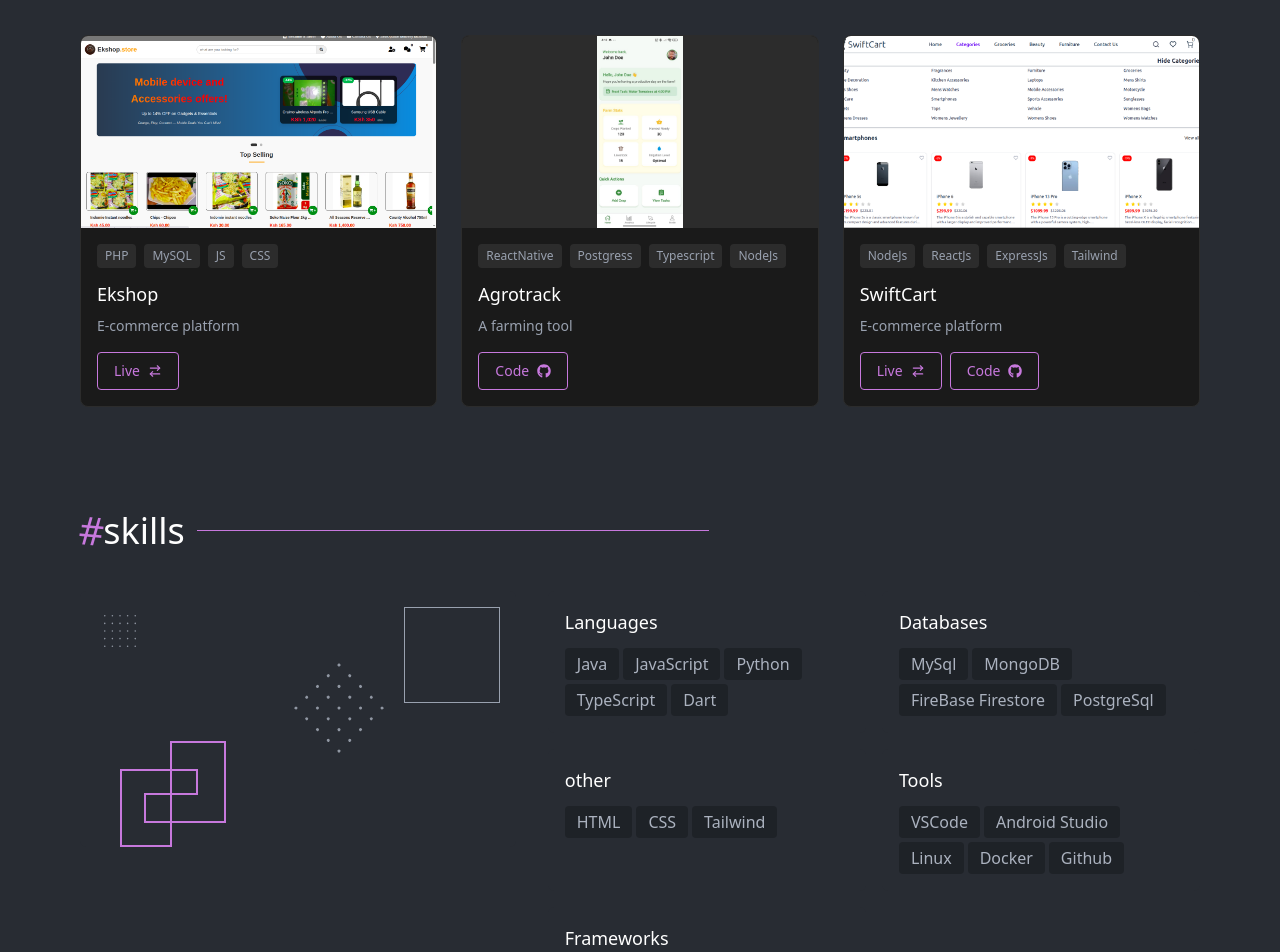
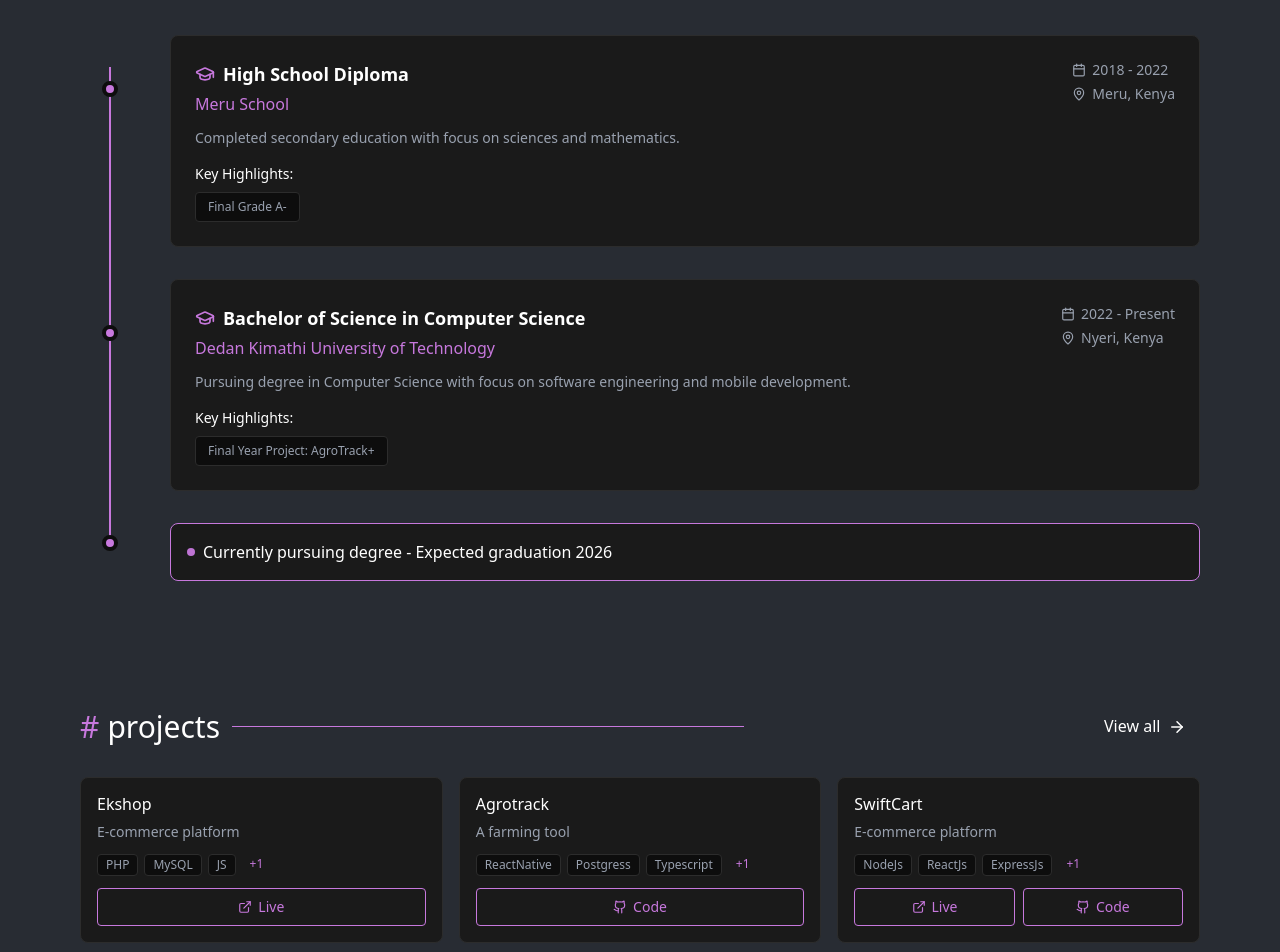
Before and after one commit to rodgers-munene/portfolio-final, a React (Vite) app: page / in a window 1280 px wide. Shown: the part 1240-2192 px from the top of the page. Built offline with nearby package versions, Linux system fonts and the light colour scheme.

Commit message:
addition of education section in landing page

```diff
--- a/src/components/global/Header.jsx
+++ b/src/components/global/Header.jsx
@@ -25,7 +25,7 @@
         }}
          className='flex cursor-pointer'>
             <img src={logo} alt="logo" className='w-8 h-8'/>
-            <h1 className='ml-4 text-white font-medium'>Rodgers</h1>
+            <h1 className='ml-4 text-white font-medium'>Rodgers <span className='text-[#C778DD]'>Munene</span></h1>
         </div>
         <div className='md:w-1/2 lg:w-1/3 hidden md:block'>
             <Navbar />
--- /dev/null
+++ b/src/components/home-components/EducationSection.jsx
@@ -0,0 +1,149 @@
+import { motion } from "framer-motion";
+import { GraduationCap, Calendar, MapPin } from "lucide-react";
+
+// Sample education data
+const educationData = [
+  {
+    degree: "High School Diploma",
+    institution: "Meru School",
+    location: "Meru, Kenya",
+    period: "2018 - 2022",
+    description: "Completed secondary education with focus on sciences and mathematics.",
+    achievements: ["Final Grade A-"]
+  },
+  {
+    degree: "Bachelor of Science in Computer Science",
+    institution: "Dedan Kimathi University of Technology",
+    location: "Nyeri, Kenya",
+    period: "2022 - Present",
+    description: "Pursuing degree in Computer Science with focus on software engineering and mobile development.",
+    achievements: ["Final Year Project: AgroTrack+"]
+  }
+];
+
+const fadeUpVariant = {
+  hidden: { opacity: 0, y: 20 },
+  visible: {
+    opacity: 1,
+    y: 0,
+    transition: {
+      duration: 0.6,
+      ease: "easeOut"
+    }
+  }
+};
+
+const EducationSection = () => {
+  return (
+    <section className="w-full sm:w-[90vw] max-w-7xl mx-auto px-4 py-12 md:py-16">
+      {/* Header */}
+      <div className="w-full flex items-center mb-12">
+        <h1 className="text-white text-2xl sm:text-3xl mr-3 flex items-center whitespace-nowrap">
+          <span className="text-[#C778DD] mr-2">#</span>education
+        </h1>
+        <div className="hidden sm:block flex-grow max-w-lg border-b h-0 border-[#C778DD]"></div>
+      </div>
+
+      {/* Timeline */}
+      <div className="relative">
+        {/* Vertical line - hidden on mobile, visible on larger screens */}
+        <div className="hidden md:block absolute left-[29px] top-8 bottom-8 w-0.5 bg-[#C778DD]"></div>
+
+        {/* Education items */}
+        <div className="space-y-8">
+          {educationData.map((edu, index) => (
+            <motion.div
+              key={index}
+              initial="hidden"
+              whileInView="visible"
+              viewport={{ once: true }}
+              variants={fadeUpVariant}
+              className="relative"
+            >
+              {/* Timeline dot */}
+              <div className="hidden md:flex absolute left-0 top-6 w-[60px] h-[60px] items-center justify-center">
+                <div className="w-4 h-4 rounded-full bg-[#C778DD] border-4 border-[#0D0D0D] z-10"></div>
+              </div>
+
+              {/* Content card */}
+              <div className="md:ml-[90px] border border-[#2C2C2C] bg-[#1A1A1A] rounded-lg p-6">
+                {/* Header */}
+                <div className="flex flex-col sm:flex-row sm:items-start sm:justify-between gap-3 mb-3">
+                  <div className="flex-1">
+                    <h3 className="text-white text-lg font-semibold mb-1 flex items-start gap-2">
+                      <GraduationCap className="text-[#C778DD] mt-1 flex-shrink-0" size={20} />
+                      {edu.degree}
+                    </h3>
+                    <p className="text-[#C778DD] font-medium">{edu.institution}</p>
+                  </div>
+
+                  <div className="flex flex-col gap-1 text-sm text-gray-400">
+                    <div className="flex items-center gap-1.5">
+                      <Calendar size={14} />
+                      <span>{edu.period}</span>
+                    </div>
+                    <div className="flex items-center gap-1.5">
+                      <MapPin size={14} />
+                      <span>{edu.location}</span>
+                    </div>
+                  </div>
+                </div>
+
+                {/* Description */}
+                <p className="text-gray-400 text-sm mb-4">
+                  {edu.description}
+                </p>
+
+                {/* Achievements */}
+                {edu.achievements && edu.achievements.length > 0 && (
+                  <div>
+                    <p className="text-white text-sm font-medium mb-2">Key Highlights:</p>
+                    <div className="flex flex-wrap gap-2">
+                      {edu.achievements.map((achievement, idx) => (
+                        <span
+                          key={idx}
+                          className="text-xs text-gray-400 px-3 py-1.5 rounded border border-[#2C2C2C] bg-[#0D0D0D]"
+                        >
+                          {achievement}
+                        </span>
+                      ))}
+                    </div>
+                  </div>
+                )}
+              </div>
+
+              {/* Arrow connector for mobile */}
+              {index < educationData.length - 1 && (
+                <div className="md:hidden flex justify-center my-4">
+                  <div className="w-0.5 h-8 bg-[#C778DD]"></div>
+                </div>
+              )}
+            </motion.div>
+          ))}
+        </div>
+
+        {/* Current status indicator */}
+        <motion.div
+          initial="hidden"
+          whileInView="visible"
+          viewport={{ once: true }}
+          variants={fadeUpVariant}
+          className="relative mt-8"
+        >
+          <div className="hidden md:flex absolute left-0 top-3 w-[60px] items-center justify-center">
+            <div className="w-4 h-4 rounded-full bg-[#C778DD] animate-pulse border-4 border-[#0D0D0D] z-10"></div>
+          </div>
+
+          <div className="md:ml-[90px] border border-[#C778DD] bg-[#1A1A1A] rounded-lg p-4">
+            <p className="text-white font-medium flex items-center gap-2">
+              <span className="w-2 h-2 rounded-full bg-[#C778DD] animate-pulse"></span>
+              Currently pursuing degree - Expected graduation 2026
+            </p>
+          </div>
+        </motion.div>
+      </div>
+    </section>
+  );
+};
+
+export default EducationSection;
--- a/src/components/home-components/Hero.jsx
+++ b/src/components/home-components/Hero.jsx
@@ -1,6 +1,7 @@
 import outline from "../../assets/outline.png";
 import hacker from "../../assets/hackerNoBg.png";
 import dots from "../../assets/Dots.svg";
+import myResume from "../../assets/rodgers_munene_CV.pdf";
 import { useNavigate } from "react-router-dom";
 import { motion } from "framer-motion";
 
@@ -36,7 +37,7 @@
         >
           {" "}
           <span className="text-[#C778DD]">Software Developer</span>,{" "}
-          <span className="text-[#C778DD]">Designer</span>, and a {" "}
+          <span className="text-[#C778DD]">Designer</span>, and a{" "}
           <span className="text-[#C778DD]">Problem Solver</span>
         </motion.h1>
 
@@ -44,16 +45,28 @@
           variants={fadeUp}
           className="text-gray-300 mt-4 sm:mt-7 max-w-md text-sm sm:text-base lg:text-lg"
         >
-          Turning ideas into scalable solutions, with clean architecture and interfaces that just click.
+          Turning ideas into scalable solutions, with clean architecture and
+          interfaces that just click.
         </motion.p>
 
+        <div className="flex gap-x-3">
           <motion.button
             variants={fadeUp}
             onClick={() => navigate("/contact-me")}
             className="border border-[#C778DD] text-white px-3 py-1 mt-5 sm:mt-7 hover:bg-[#C778DD] hover:bg-opacity-10 transition-colors text-sm sm:text-base lg:text-lg"
           >
-          Contact me!!
+            Hire Me!
           </motion.button>
+          <motion.a
+            href={myResume}
+            download="rodgers_munene_CV.pdf"
+            variants={fadeUp}
+          >
+            <button className="border border-[#C778DD] text-white px-3 py-1 mt-5 sm:mt-7 hover:bg-[#C778DD] hover:bg-opacity-10 transition-colors text-sm sm:text-base lg:text-lg">
+              Download CV
+            </button>
+          </motion.a>
+        </div>
       </div>
 
       {/* image section */}
@@ -91,8 +104,7 @@
         >
           <div className="w-3 h-3 sm:w-5 sm:h-5 bg-[#C778DD]"></div>
           <p className="ml-2 text-gray-400 text-xs sm:text-sm">
-            Currently working on{" "}
-            <span className="text-white">Agrotrack</span>
+            Currently working on <span className="text-white">Agrotrack</span>
           </p>
         </motion.div>
       </div>
--- a/src/components/home-components/ProjectsHome.jsx
+++ b/src/components/home-components/ProjectsHome.jsx
@@ -1,99 +1,108 @@
 import { motion } from "framer-motion";
-import { ArrowRight, ArrowRightLeft } from "lucide-react";
-import { FaGithub } from "react-icons/fa";
-import { useNavigate, Link } from "react-router-dom";
+import { ArrowRight, ExternalLink, Github } from "lucide-react";
 import { ProjectsData } from "../../services/Data";
 
-// Simplified animation variant (fade up only)
+
 const fadeUpVariant = {
   hidden: { opacity: 0, y: 20 },
   visible: {
     opacity: 1,
     y: 0,
     transition: {
-      duration: 0.6,
+      duration: 0.5,
       ease: "easeOut"
     }
   }
 };
 
 const ProjectsSection = () => {
-  const navigate = useNavigate();
-
   return (
     <section className="w-full sm:w-[90vw] max-w-7xl mx-auto px-4 py-12 md:py-16">
-      {/* Static title section (no animation) */}
-      <div className="w-full flex items-center justify-between gap-4 mb-12">
+      {/* Header */}
+      <div className="w-full flex items-center justify-between gap-4 mb-8">
         <div className="flex items-center w-full">
-          <h1 className="text-white text-2xl sm:text-3xl mr-3 flex items-center">
+          <h1 className="text-white text-2xl sm:text-3xl mr-3 flex items-center whitespace-nowrap">
             <span className="text-[#C778DD] mr-2">#</span>projects
           </h1>
-         <div className="hidden sm:block flex-grow max-w-lg border-b h-0 border-[#C778DD]"></div>
+          <div className="hidden sm:block flex-grow max-w-lg border-b h-0 border-[#C778DD]"></div>
         </div>
-
         <button
-          onClick={() => navigate("/projects")}
-          className="flex items-center text-white hover:text-[#C778DD] transition-colors min-w-24"
+          className="flex items-center text-white hover:text-[#C778DD] transition-colors min-w-24 text-sm"
         >
           View all <ArrowRight className="ml-2" size={18} />
         </button>
       </div>
 
-      {/* Projects grid with fade-up only */}
-      <div className="grid gap-6 grid-cols-1 sm:grid-cols-2 lg:grid-cols-3">
-        {ProjectsData.slice(0, 3).map((project, index) => (
+      {/* Compact Grid Layout */}
+      <div className="grid grid-cols-1 sm:grid-cols-2 lg:grid-cols-3 gap-4">
+        {ProjectsData.map((project, index) => (
           <motion.div
             key={index}
             initial="hidden"
             whileInView="visible"
             viewport={{ once: true }}
             variants={fadeUpVariant}
-            className="border border-[#2C2C2C] bg-[#1A1A1A] rounded-lg overflow-hidden flex flex-col h-full"
+            className="border border-[#2C2C2C] bg-[#1A1A1A] rounded-lg overflow-hidden"
           >
-            <div className="relative overflow-hidden h-48 bg-[#2C2C2C]">
-              <img
-                src={project.image}
-                alt={project.title}
-                className={`w-full h-full ${index !== 1 ? "object-cover" : "object-contain"}`}
-              />
-            </div>
+            {/* Compact content */}
+            <div className="p-4">
+              {/* Title */}
+              <h3 className="text-white font-medium text-base leading-tight mb-2">
+                {project.title}
+              </h3>
 
-            <div className="p-4 flex flex-col flex-1">
-              <div className="flex flex-wrap gap-2 mb-3">
-                {project.stack.map((item, idx) => (
-                  <span key={idx} className="text-xs text-gray-400 bg-[#2C2C2C] px-2 py-1 rounded">
-                    {item}
+              {/* Description */}
+              <p className="text-gray-400 text-sm mb-3">
+                {project.shortDesc}
+              </p>
+
+              {/* Stack tags - compact */}
+              <div className="flex flex-wrap gap-1.5 mb-3">
+                {project.stack.slice(0, 3).map((tech, idx) => (
+                  <span
+                    key={idx}
+                    className="text-xs text-gray-400 px-2 py-0.5 rounded border border-[#2C2C2C] bg-[#0D0D0D]"
+                  >
+                    {tech}
                   </span>
                 ))}
+                {project.stack.length > 3 && (
+                  <span className="text-xs text-[#C778DD] px-2 py-0.5">
+                    +{project.stack.length - 3}
+                  </span>
+                )}
               </div>
 
-              <h2 className="text-lg font-medium text-white mb-2">{project.title}</h2>
-              <p className="text-sm text-gray-400 mb-4 flex-1">{project.shortDesc}</p>
-
-              <div className="flex gap-2 mt-auto">
-                {index !== 1 && (
-                  <Link
-                    to={project.liveLink}
+              {/* Action buttons */}
+              <div className="flex gap-2">
+                {project.liveLink && (
+                  <a
+                    href={project.liveLink}
                     target="_blank"
-                    className="flex items-center text-sm border border-[#C778DD] text-[#C778DD] hover:bg-gray-700 hover:border-gray-700 hover:text-white! py-2 px-4 rounded transition-colors"
+                    rel="noopener noreferrer"
+                    className="flex items-center justify-center gap-1.5 text-sm border border-[#C778DD] text-[#C778DD] hover:text-white py-2 px-4 rounded transition-all flex-1"
                   >
-                    Live <ArrowRightLeft className="ml-2" size={14} />
-                  </Link>
+                    <ExternalLink size={14} />
+                    Live
+                  </a>
                 )}
-                {index !== 0 && (
-                  <Link
-                  to={project.gitLink}
-                  target="_blank"
-                  className="flex items-center text-sm border border-[#C778DD] text-[#C778DD] hover:bg-gray-700 hover:border-gray-700 hover:text-white! py-2 px-4 rounded transition-colors"
-                >
-                  Code <FaGithub className="ml-2" size={14} />
-                </Link>
+                {project.gitLink && (
+                  <a
+                    href={project.gitLink}
+                    target="_blank"
+                    rel="noopener noreferrer"
+                    className="flex items-center justify-center gap-1.5 text-sm border border-[#C778DD] text-[#C778DD] hover:text-white py-2 px-4 rounded transition-all flex-1"
+                  >
+                    <Github size={14} />
+                    Code
+                  </a>
                 )}
               </div>
             </div>
           </motion.div>
         ))}
       </div>
+
     </section>
   );
 };
--- a/src/pages/Home.jsx
+++ b/src/pages/Home.jsx
@@ -4,6 +4,7 @@
 import Skills from '../components/home-components/Skills'
 import AboutMe from '../components/home-components/AboutMe'
 import ContactMe from '../components/home-components/ContactMe'
+import EducationSection from '../components/home-components/EducationSection'
 
 
 const Home = () => {
@@ -12,6 +13,7 @@
         <Hero />
         <FunnyQuote />
         <AboutMe />
+        <EducationSection />
         <ProjectsSection />
         <Skills />
         <ContactMe />
```
Also changed, not shown: 1 other file (tests, documents, lock files or other folders). Lines whose indentation alone changed are shown as unchanged.
